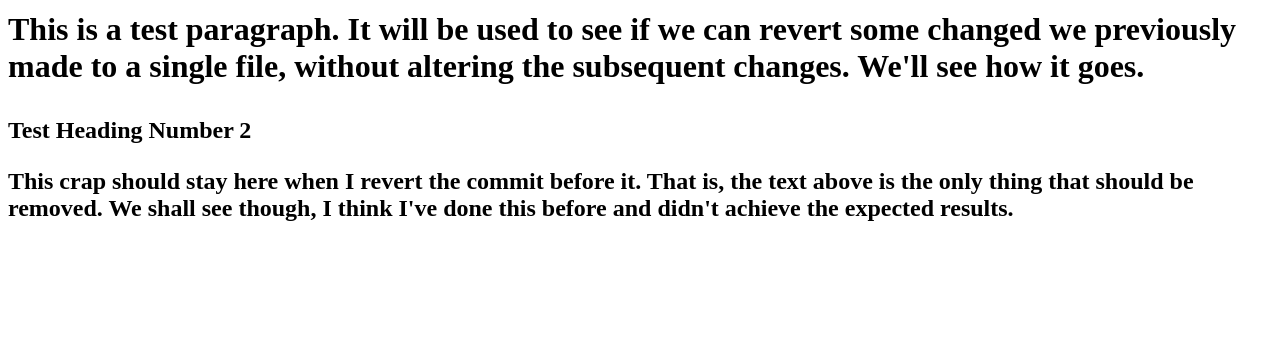
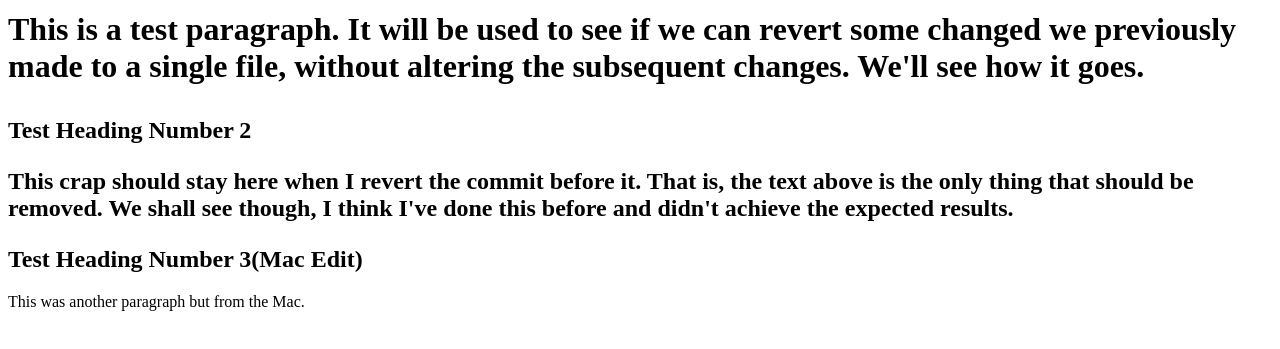
Before and after one commit to Bmcentee148/testrepo, a plain HTML site: page index.html in a window 1280 px wide. Shown: the part 79-428 px from the top of the page. Drawn offline with Linux system fonts and the light colour scheme.

Commit message:
Edit index.html from Macbook.

```diff
--- a/index.html
+++ b/index.html
@@ -15,5 +15,8 @@
     <p> This crap should stay here when I revert the commit before it. That is,
     the text above is the only thing that should be removed. We shall see though,
     I think I've done this before and didn't achieve the expected results.</p>
+
+    <h2>Test Heading Number 3(Mac Edit)</h2>
+    <p>This was another paragraph but from the Mac.</p>
   </body>
 </html>
```
